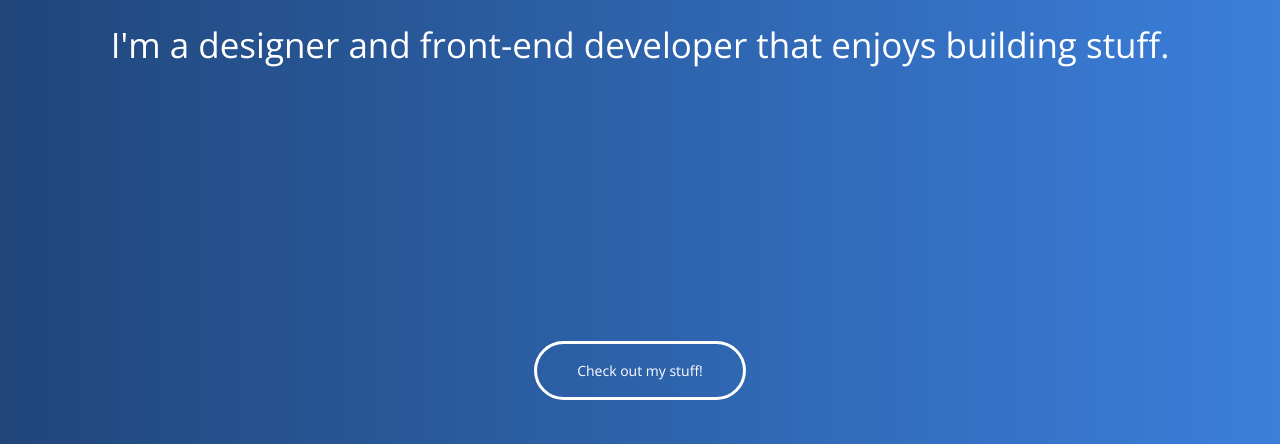
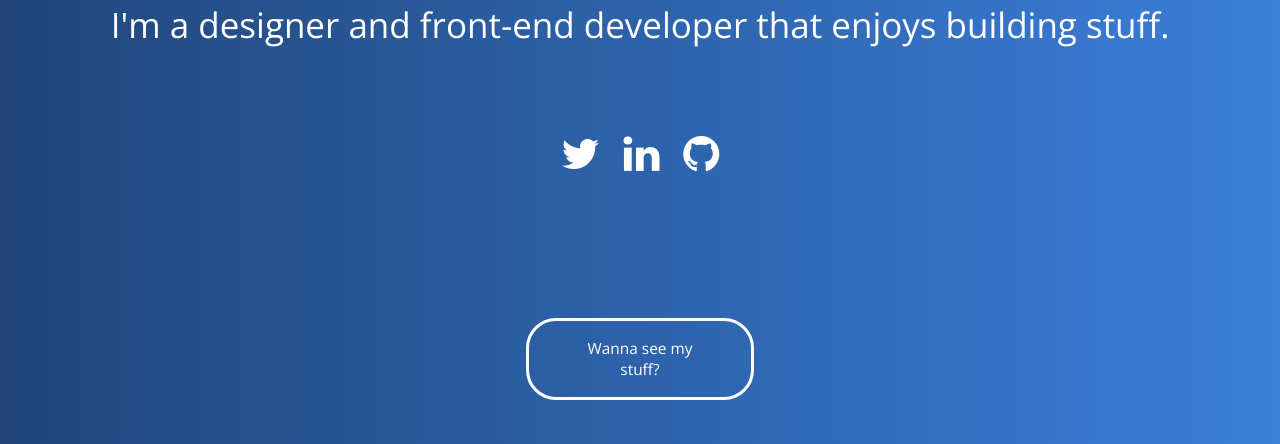
Before and after one commit to dkoch13/drewkoch.com, a plain HTML site: page index.html in a window 1280 px wide. Shown: the part 356-800 px from the top of the page. Drawn offline with nearby package versions, Linux system fonts and the light colour scheme.

Commit message:
changed hover styles and button content

```diff
--- a/css/base.css
+++ b/css/base.css
@@ -67,7 +67,7 @@
 
 /* #Links
 ================================================== */
-	a, a:visited { color: #333; text-decoration: underline; outline: 0; }
+	a, a:visited { color: #333; text-decoration: none; outline: 0; }
 	a:hover, a:focus { color: #000; }
 	p a, p a:visited { line-height: inherit; }
 
@@ -110,22 +110,35 @@
 		border: 3px solid #fff;
 		border-radius: 30px;
 		color: white;
-		font-size: 1em;
+		font-size: 1.1em;
 		font-weight: 500;
-	  font-family: 'Open Sans', sans-serif; }
+	  font-family: 'Open Sans', sans-serif;
+	  -webkit-transition: all .5s linear;
+		transition: all .5s linear; }
 
 	.button:hover,
 	button:hover,
 	input[type="submit"]:hover,
 	input[type="reset"]:hover,
 	input[type="button"]:hover {
-		 }
+		background-color: rgba(0,0,0,0.2);
+		-webkit-transition: all .5s linear;
+		transition: all .5s linear; }
 
 	.button:active,
 	button:active,
 	input[type="submit"]:active,
 	input[type="reset"]:active,
 	input[type="button"]:active {
+		 }
+
+	.button:focus,
+	button:focus,
+	input[type="submit"]:focus,
+	input[type="reset"]:focus,
+	input[type="button"]:focus {
+		outline: none;
+		border-color: #518EE0;
 		 }
 
 	.button.full-width,
--- a/css/sass/style.scss
+++ b/css/sass/style.scss
@@ -8,7 +8,7 @@ header {
   &:before {
     content: '';
     display: inline-block;
-    height: 70%;
+    height: 80%;
     vertical-align: middle;
     margin-right: -0.25em; /* Adjusts for spacing */
   }
@@ -21,12 +21,35 @@ header {
       border-radius: 50%;
       border: 3px solid #fff;
     }
+    .social {
+      margin-top: em(100);
+      a {
+        color: white;
+        padding: 0 10px;
+        -webkit-transition: all .5s linear;
+        transition: all .5s linear;
+        &:hover {
+          color: #55acee;
+          -webkit-transition: all .5s linear;
+          transition: all .5s linear;
+        }
+      }
+    }
   }
   nav {
     position: absolute;
     bottom: em(50);
     width: 100%;
     text-align: center;
+    button {
+      width: 228px;
+      &:before {
+        content: "Wanna see my stuff?";
+      }
+      &:hover:before {
+        content: "Let's do this!";
+      }
+    }
   }
 }
 
--- a/index.html
+++ b/index.html
@@ -16,7 +16,7 @@
         <link rel="stylesheet" href="css/skeleton.css">
         <link rel="stylesheet" href="css/style.css">
         <link href='http://fonts.googleapis.com/css?family=Open+Sans:400,300,600,700,800' rel='stylesheet' type='text/css'>
-
+        <link href="http://netdna.bootstrapcdn.com/font-awesome/4.0.3/css/font-awesome.min.css" rel="stylesheet">
         <script src="js/vendor/modernizr-2.6.2.min.js"></script>
     </head>
     <body>
@@ -25,9 +25,14 @@
           <img src="img/headshot.jpg" alt="photo of my head">
           <h1>Hey there! I'm Drew.</h1>
           <h2>I'm a designer and front-end developer that enjoys building stuff.</h2>
+          <div class="social">
+            <a href="#" class="fa fa-twitter fa-3x"></a>
+            <a href="#" class="fa fa-linkedin fa-3x"></a>
+            <a href="#" class="fa fa-github fa-3x"></a>
+          </div>
         </div>
         <nav>
-          <button id="scroll">Check out my stuff!</button>
+          <button id="scroll"></button>
         </nav>
       </header>
       <main>
```
Also changed, not shown: css/style.css.
